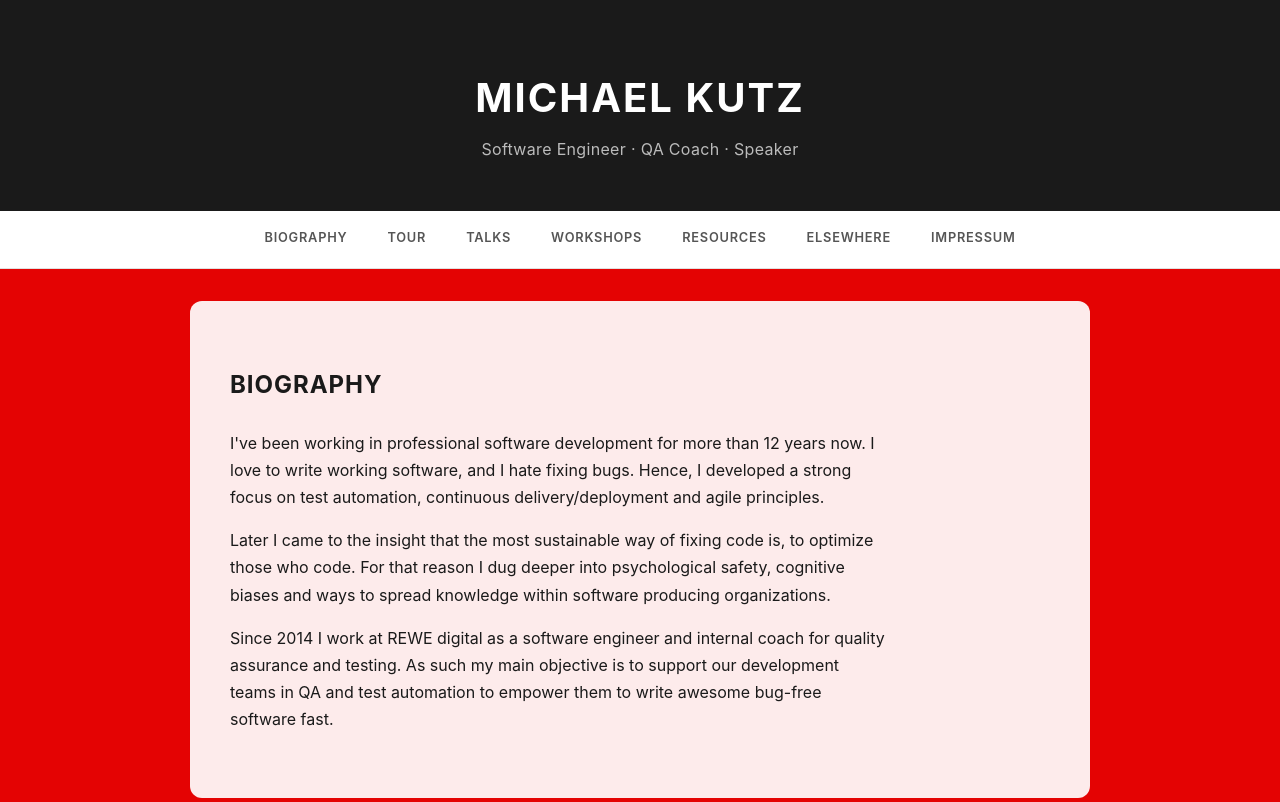
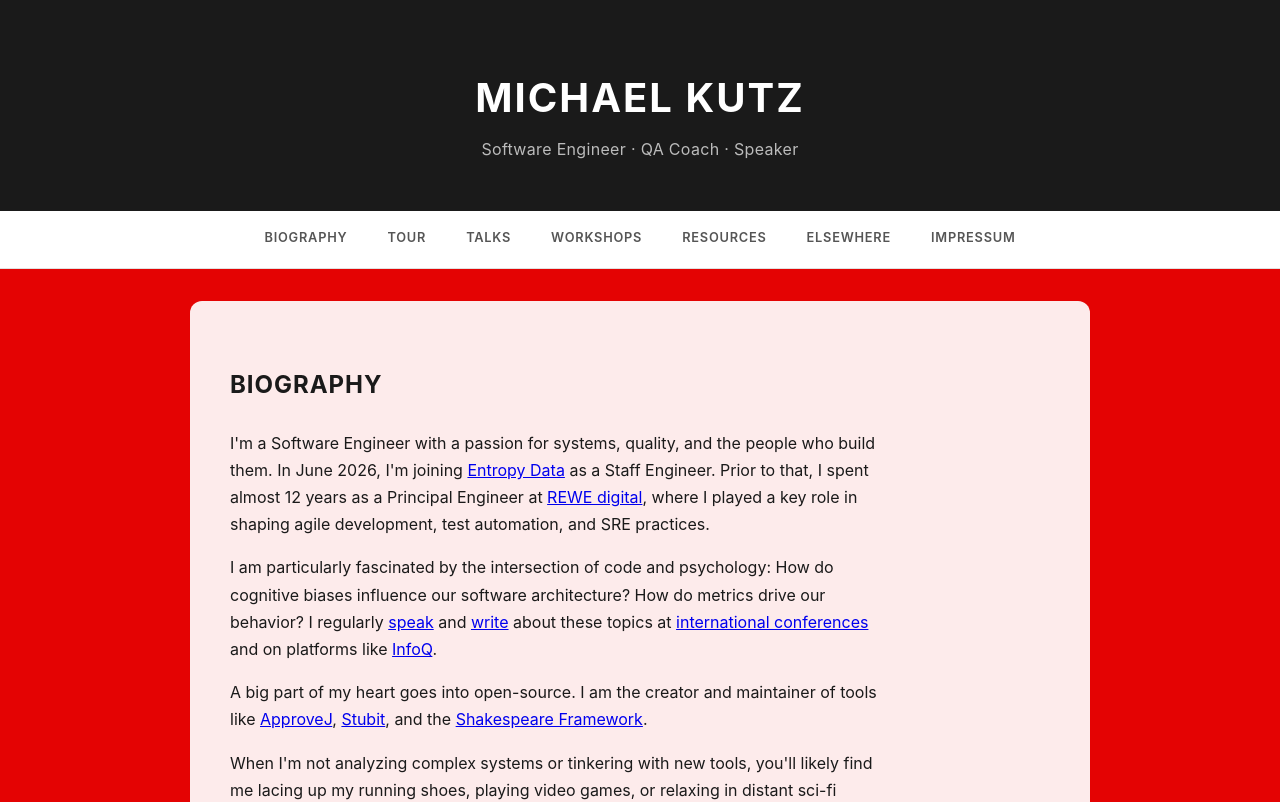
Before and after one commit to mkutz/mkutz.github.io, a React (Vite) app: page / in a window 1280 px wide. Shown: the top 802 px of the page. Built offline with nearby package versions, Linux system fonts and the light colour scheme.

Commit message:
Update biography content and add links
New bio text with links to Entropy Data, REWE digital, Medium, InfoQ,
and open-source projects (ApproveJ, Stubit, Shakespeare Framework).
Internal links to talks and tour sections.

```diff
--- a/src/components/Biography/Biography.jsx
+++ b/src/components/Biography/Biography.jsx
@@ -6,17 +6,25 @@ export default function Biography() {
       <div className="section-inner">
         <h2>Biography</h2>
         <p>
-          I&apos;ve been working in professional software development for more than 12 years now.
-          I love to write working software, and I hate fixing bugs.
-          Hence, I developed a strong focus on test automation, continuous delivery/deployment and agile principles.
+          I'm a Software Engineer with a passion for systems, quality, and the people who build them.
+          In June 2026, I'm joining <a href="https://entropy-data.de" target="_blank" rel="noopener noreferrer">Entropy Data</a> as a Staff Engineer.
+          Prior to that, I spent almost 12 years as a Principal Engineer at <a href="https://www.rewe-digital.com" target="_blank" rel="noopener noreferrer">REWE digital</a>, where I played a key role in shaping agile development, test automation, and SRE practices.
         </p>
+
         <p>
-          Later I came to the insight that the most sustainable way of fixing code is, to optimize those who code.
-          For that reason I dug deeper into psychological safety, cognitive biases and ways to spread knowledge within software producing organizations.
+          I am particularly fascinated by the intersection of code and psychology:
+          How do cognitive biases influence our software architecture?
+          How do metrics drive our behavior?
+          I regularly <a href="#talks">speak</a> and <a href="https://medium.com/@MichaKutz" target="_blank" rel="noopener noreferrer">write</a> about these topics at <a href="#tour">international conferences</a> and on platforms like <a href="https://www.infoq.com/profile/Michael-Kutz/" target="_blank" rel="noopener noreferrer">InfoQ</a>.
         </p>
+
         <p>
-          Since 2014 I work at REWE digital as a software engineer and internal coach for quality assurance and testing.
-          As such my main objective is to support our development teams in QA and test automation to empower them to write awesome bug-free software fast.
+          A big part of my heart goes into open-source.
+          I am the creator and maintainer of tools like <a href="https://approvej.org" target="_blank" rel="noopener noreferrer">ApproveJ</a>, <a href="https://stubit.org" target="_blank" rel="noopener noreferrer">Stubit</a>, and the <a href="https://shakespeareframework.org" target="_blank" rel="noopener noreferrer">Shakespeare Framework</a>.
+        </p>
+
+        <p>
+          When I'm not analyzing complex systems or tinkering with new tools, you'll likely find me lacing up my running shoes, playing video games, or relaxing in distant sci-fi universes.
         </p>
       </div>
     </section>
```
